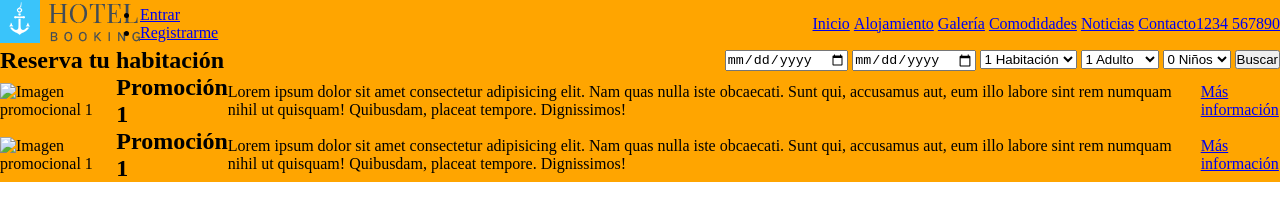
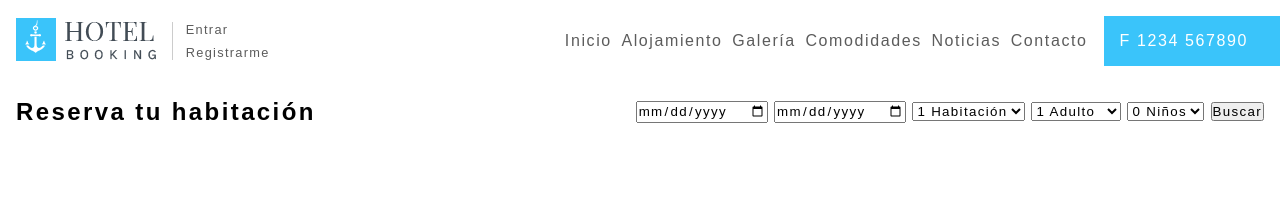
Before and after one commit to Miguelslo27/hotel-reservation-app, a plain HTML site: page src/index.html in a window 1280 px wide. Drawn offline with Linux system fonts and the light colour scheme.

Commit message:
feature/header - Design navigation

```diff
--- /dev/null
+++ b/src/assets/css/styles.css
@@ -0,0 +1,83 @@
+/* General */
+* {
+  margin: 0;
+  padding: 0;
+  box-sizing: border-box;
+  font-family: Arial, sans-serif;
+  letter-spacing: 0.1em;
+}
+a {
+  text-decoration: none;
+  color: #16b4ef;
+}
+ul {
+  list-style: none;
+}
+.flex {
+  display: flex;
+  gap: 1em;
+}
+.inner {
+  display: flex;
+  justify-content: space-between;
+  align-items: center;
+  max-width: 1280px;
+  margin: auto;
+  padding: 1em;
+}
+
+
+/* Header */
+header {
+  overflow-x: hidden;
+}
+
+header .inner > div {
+  display: flex;
+  justify-content: space-between;
+  align-items: center;
+}
+
+/* Navigation */
+.nav a {
+  color: #5c5c5c
+}
+.user-nav {
+  font-size: .8em;
+}
+.user-nav ul {
+  display: flex;
+  flex-direction: column;
+  padding-left: 1em;
+  gap: .6em;
+  border-left: 1px solid #ccc;
+}
+
+/* Primary navigation */
+.primary-nav > ul {
+  display: flex;
+  gap: .6em;
+}
+
+/*  */
+.contact-phone {
+  position: relative;
+  padding: 1em;
+  background: #3ac4fa;
+}
+.contact-phone::before {
+  content: "F";
+  color: #fff;
+}
+.contact-phone::after {
+  content: "";
+  position: absolute;
+  top: 0;
+  bottom: 0;
+  left: 100%;
+  width: 100vw;
+  background: #3ac4fa;
+}
+.contact-phone a {
+  color: #fff;
+}
--- a/index.html
+++ b/src/index.html
@@ -5,55 +5,30 @@
   <meta name="viewport" content="width=device-width, initial-scale=1.0">
   <title>Document</title>
 
-  <style>
-    /* NormalizeCSS */
-    * {
-      margin: 0;
-      padding: 0;
-      box-sizing: border-box;
-    }
-    header {
-
-    }
-    .inner {
-      display: flex;
-      justify-content: space-between;
-      align-items: center;
-      max-width: 1280px;
-      margin: auto;
-      background-color: orange;
-    }
-    .inner > div {
-      display: flex;
-      justify-content: space-between;
-      align-items: center;
-    }
-    .principal-nav > ul > li {
-      display: inline-block;
-    }
-  </style>
+  <link rel="stylesheet" href="/assets/css/styles.css">
 </head>
 <body>
   <!-- Outer -->
   <header>
     <!-- Inner -->
     <div class="inner">
-      <div>
+      <div class="flex">
         <!-- Logo -->
         <div id="logo">
           <a href="/"><img src="/assets/images/site-logo.png" alt="Hotel Booking"></a>
         </div>
         <!-- Navegación de usuario -->
-        <nav class="user-nav">
+        <nav class="nav user-nav">
           <ul>
             <li><a href="/ingreso">Entrar</a></li>
             <li><a href="/registro">Registrarme</a></li>
           </ul>
         </nav>
       </div>
-      <div>
+
+      <div class="flex">
         <!-- Navegación principal -->
-        <nav class="principal-nav">
+        <nav class="nav primary-nav">
           <ul>
             <li><a href="/">Inicio</a></li>
             <li><a href="/alojamiento">Alojamiento</a></li>
@@ -99,7 +74,7 @@
         </form>
       </div>
       <!-- Carousel -->
-      <div>
+      <!-- <div>
         <div class="inner">
           <img src="/carousel-1.png" alt="Imagen promocional 1">
           <h2>Promoción 1</h2>
@@ -113,7 +88,7 @@
             eum illo labore sint rem numquam nihil ut quisquam! Quibusdam, placeat tempore. Dignissimos!</p>
           <a href="#mas-info">Más información</a>
         </div>
-      </div>
+      </div> -->
     </section>
   </main>
   <footer>
```
Also changed, not shown: src/assets/images/site-logo.png (renamed from assets/images/site-logo.png).
